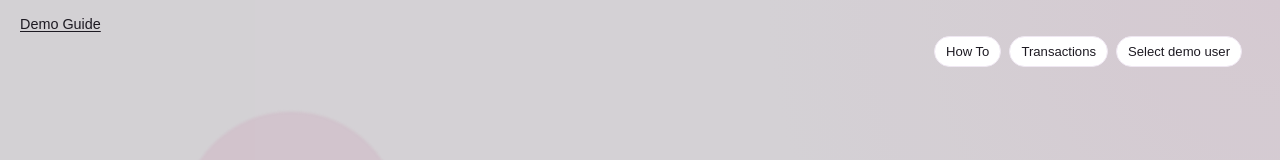
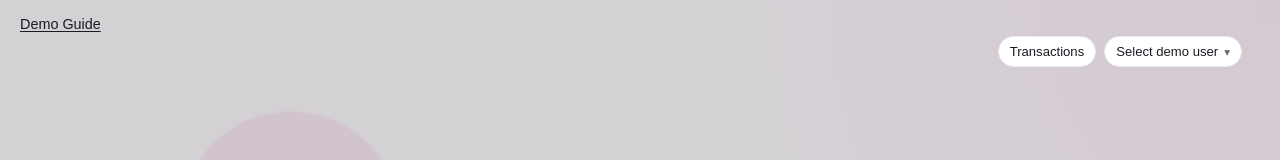
Before and after one commit to giftthedeveloper/sichi, a Vue app: page / in a window 1280 px wide. Shown: the top 160 px of the page. Built offline with nearby package versions, Linux system fonts and the light colour scheme; no server answers; a web font is replaced by a local one.

Commit message:
feat: reduce button noise in dashboard page

```diff
--- a/src/views/DashboardView.vue
+++ b/src/views/DashboardView.vue
@@ -6,12 +6,16 @@
       <span class="orb orb-three"></span>
     </div>
     <div class="login-row">
-      <button type="button" class="picker-btn" @click="isHowToOpen = true">How To</button>
       <button type="button" class="picker-btn" @click="router.push('/transactions')">Transactions</button>
-      <button type="button" class="picker-btn" @click="isPickerOpen = true">
-        {{ selectedUser ? 'Change demo user' : 'Select demo user' }}
-      </button>
-      <p v-if="selectedUser" class="user-chip">{{ selectedUser.name }}</p>
+      <div class="user-menu">
+        <button type="button" class="picker-btn user-menu-trigger" @click="toggleUserMenu">
+          {{ selectedUser ? selectedUser.name : 'Select demo user' }}
+          <span class="caret" aria-hidden="true">▾</span>
+        </button>
+        <div v-if="isUserMenuOpen" class="user-menu-panel">
+          <button type="button" class="user-menu-item" @click="openProfilePickerFromMenu">Change demo user</button>
+        </div>
+      </div>
     </div>
     <h1>How can I help?</h1>
     <form class="input-wrap" @submit.prevent="submitStarter">
@@ -54,7 +58,6 @@
         </ul>
       </section>
     </div>
-    <HowToModal :open="isHowToOpen" title="How To Use Demo" :steps="howToSteps" @close="isHowToOpen = false" />
   </section>
 </template>
 
@@ -62,13 +65,12 @@
 import { computed, onBeforeUnmount, onMounted, ref } from 'vue';
 import { useRouter } from 'vue-router';
 
-import HowToModal from '../components/common/HowToModal.vue';
 import { useProfilesApi } from '../composables/useProfilesApi';
 import { useChatSession } from '../composables/useChatSession';
 
 const draft = ref('');
 const isPickerOpen = ref(false);
-const isHowToOpen = ref(false);
+const isUserMenuOpen = ref(false);
 const isSubmittingIssue = ref(false);
 const router = useRouter();
 const { state: chatState, selectUserProfile, startCaseFromIssue } = useChatSession();
@@ -76,6 +78,7 @@ const selectedUser = computed(() => chatState.activeUser);
 const { profileQuery, profiles, isSearching, canAddQueryUser, selectUserById, addFromQuery } =
   useProfilesApi((profile) => {
     selectUserProfile(profile);
+    isUserMenuOpen.value = false;
     isPickerOpen.value = false;
   });
 const placeholderHints = [
@@ -85,13 +88,6 @@ const placeholderHints = [
   'I did transfer to wrong account number, please help me urgently.',
   'Web payment failed but my account was debited.',
   'Please check why my reversal has not dropped since yesterday.'
-] as const;
-const howToSteps = [
-  'Open Select demo user, search your name, then click + Use.',
-  'Type a transaction issue on this screen and press send.',
-  'Continue on chat screen and provide requested transaction details.',
-  'Open Transactions to review all transactions in the system.',
-  'Use + New Transaction on that page to add a record.'
 ] as const;
 const animatedPlaceholder = ref('');
 
@@ -147,8 +143,23 @@ const submitStarter = async (): Promise<void> => {
   }
 };
 
+const toggleUserMenu = (): void => {
+  if (!selectedUser.value) {
+    isPickerOpen.value = true;
+    isUserMenuOpen.value = false;
+    return;
+  }
+  isUserMenuOpen.value = !isUserMenuOpen.value;
+};
+
+const openProfilePickerFromMenu = (): void => {
+  isUserMenuOpen.value = false;
+  isPickerOpen.value = true;
+};
+
 const selectUser = (userId: string): void => {
   selectUserById(userId);
+  isUserMenuOpen.value = false;
   isPickerOpen.value = false;
 };
 
@@ -163,6 +174,7 @@ const avatarLabel = (name: string): string => {
 
 const addUserFromQuery = async (): Promise<void> => {
   await addFromQuery();
+  isUserMenuOpen.value = false;
   isPickerOpen.value = false;
 };
 </script>
--- a/src/views/DashboardViewPicker.css
+++ b/src/views/DashboardViewPicker.css
@@ -19,13 +19,46 @@
   cursor: pointer;
 }
 
-.user-chip {
-  margin: 0;
-  background: var(--accent-soft);
-  color: var(--accent-main);
-  border-radius: 999px;
-  padding: 7px 11px;
-  font-size: 0.8rem;
+.user-menu {
+  position: relative;
+}
+
+.user-menu-trigger {
+  display: inline-flex;
+  align-items: center;
+  gap: 6px;
+}
+
+.caret {
+  color: var(--text-muted);
+  font-size: 0.72rem;
+}
+
+.user-menu-panel {
+  position: absolute;
+  top: calc(100% + 6px);
+  right: 0;
+  min-width: 170px;
+  border: 1px solid var(--border);
+  background: #fff;
+  border-radius: 12px;
+  padding: 6px;
+  box-shadow: 0 10px 24px rgb(28 21 32 / 10%);
+}
+
+.user-menu-item {
+  width: 100%;
+  border: 0;
+  background: transparent;
+  color: var(--text-main);
+  text-align: left;
+  border-radius: 8px;
+  padding: 8px 10px;
+  cursor: pointer;
+}
+
+.user-menu-item:hover {
+  background: #f8f1f5;
 }
 
 .overlay {
```
